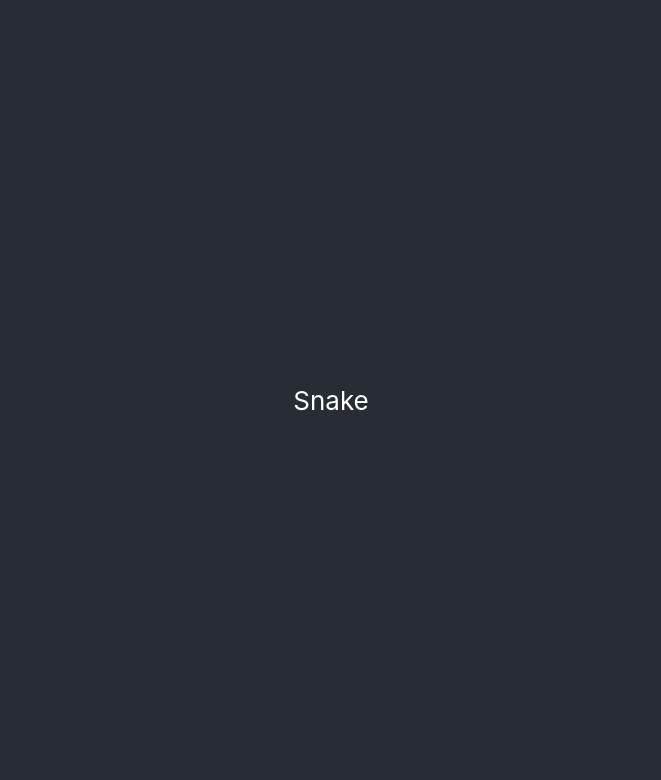
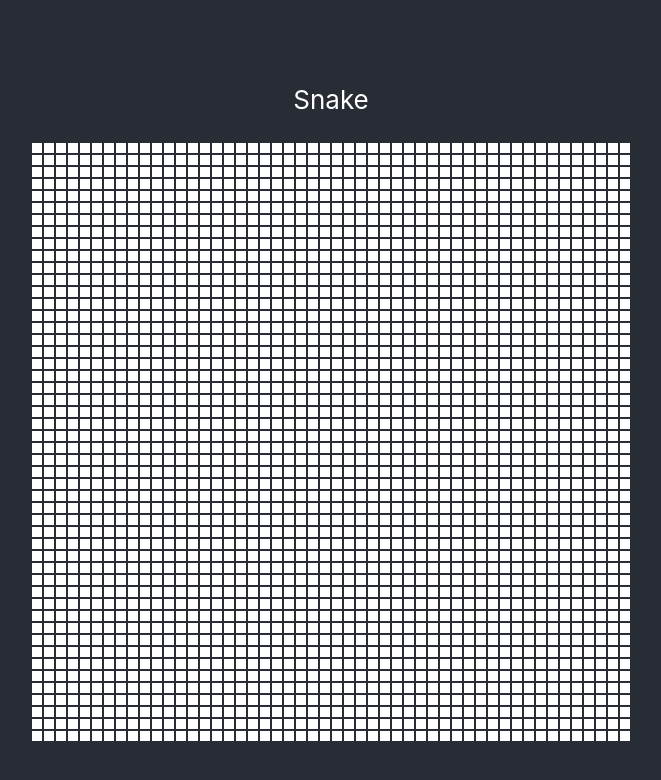
Before and after one commit to jwworth/snake, a React (Create React App) app: page / in a window 1280 px wide. Shown: the top 780 px of the page, without its empty margins (309-970 px from the left). Built offline with nearby package versions, Linux system fonts and the light colour scheme.

Commit message:
Create empty world

```diff
--- a/package.json
+++ b/package.json
@@ -4,6 +4,7 @@
   "private": true,
   "dependencies": {
     "@types/jest": "^23.3.10",
+    "@types/lodash": "^4.14.119",
     "@types/node": "^10.12.18",
     "@types/react": "^16.7.17",
     "@types/react-dom": "^16.0.11",
--- a/src/Snake.tsx
+++ b/src/Snake.tsx
@@ -1,7 +1,46 @@
 import React from 'react';
 
-const Snake = () => {
-  return <div />;
+import _chunk from 'lodash/chunk';
+
+const ROW_LENGTH = 50;
+
+type StateProps = {
+  world: number[];
+};
+
+class Snake extends React.Component<{}, StateProps> {
+  state = {
+    world: [...new Array(ROW_LENGTH * ROW_LENGTH)].map(value => 0),
+  };
+
+  render() {
+    return (
+      <table>
+        {_chunk(this.state.world, ROW_LENGTH).map((row, index) => (
+          <TableRow key={index} row={row} />
+        ))}
+      </table>
+    );
+  }
+}
+
+const TableRow = ({ row }: { row: number[] }) => {
+  return (
+    <tr>
+      {row.map((cellValue, index) => {
+        return <Cell key={index} value={cellValue} />;
+      })}
+    </tr>
+  );
+};
+
+const Cell = ({ value }: { value: number }) => {
+  const color = (value: number) => (value === 1 ? '#000' : '#fff');
+  return (
+    <td
+      style={{ width: '0.5rem', height: '0.5rem', background: color(value) }}
+    />
+  );
 };
 
 export default Snake;
```
Also changed, not shown: 1 other file (tests, documents, lock files or other folders).
